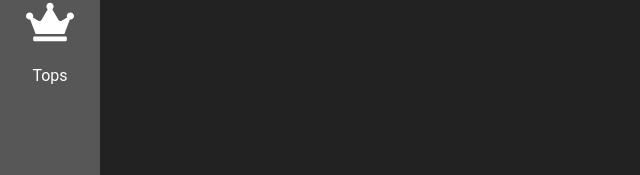
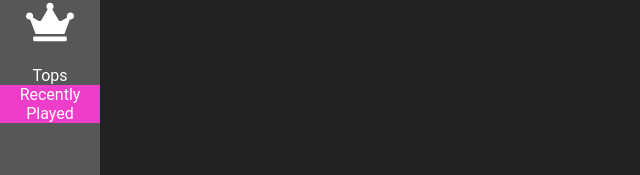
Before and after one commit to magacula/my-spotify-insights, a React (Create React App) app in the folder client/: page /RecentlyPlayed in a window 1280 px wide. Shown: the part 354-529 px from the top of the page, without its empty margins (0-640 px from the left). Built offline with nearby package versions, Linux system fonts and the light colour scheme.

Commit message:
added RecentlyPlayed page

```diff
--- a/client/src/components/Navbar.js
+++ b/client/src/components/Navbar.js
@@ -118,8 +118,13 @@ const Navbar = () => {
           </Link>
         </NavMenuItem>
         <NavMenuItem>
-          <Link exact to="/Tops">
+          <Link exact to="/Tops" activeClassName="active-navlink">
             <div>Tops</div>
+          </Link>
+        </NavMenuItem>
+        <NavMenuItem>
+          <Link exact to="/RecentlyPlayed" activeClassName="active-navlink">
+            <div>Recently Played</div>
           </Link>
         </NavMenuItem>
       </NavMenu>
--- a/client/src/components/User.js
+++ b/client/src/components/User.js
@@ -8,6 +8,7 @@ import PopularArtists from "./PopularArtists";
 import Rank from "./Rank";
 import LoginPage from "./LoginPage";
 import Tops from "./Tops";
+import RecentlyPlayed from "./RecentlyPlayed";
 
 // For LOGGING OUT OUT User, just route to path="/" after clicking button
 
@@ -39,6 +40,9 @@ const User = () => {
           <Route path="/Tops">
             <Tops />
           </Route>
+          <Route path="/RecentlyPlayed">
+            <RecentlyPlayed />
+          </Route>
         </div>
       </Switch>
     </Router>
```
